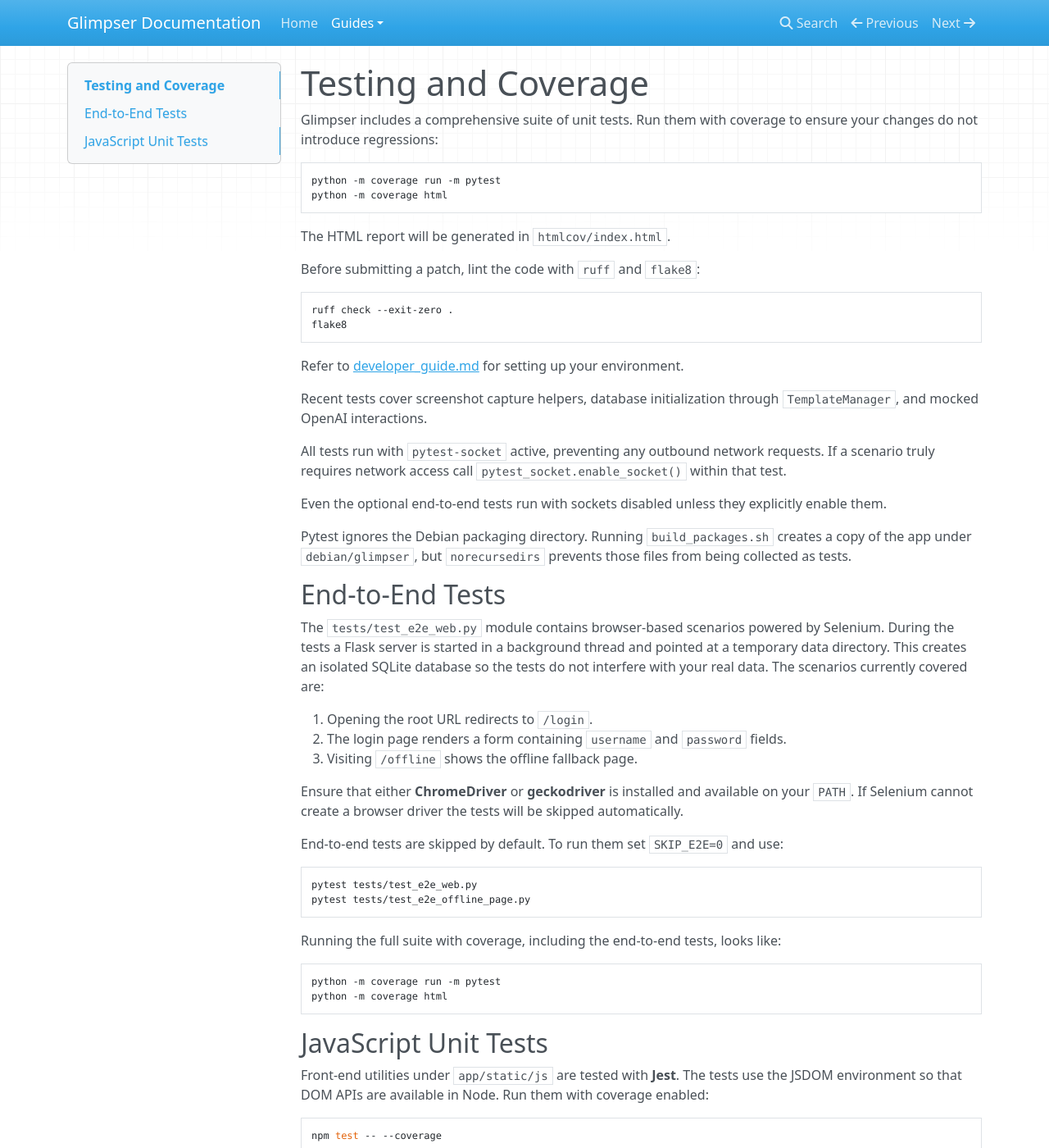
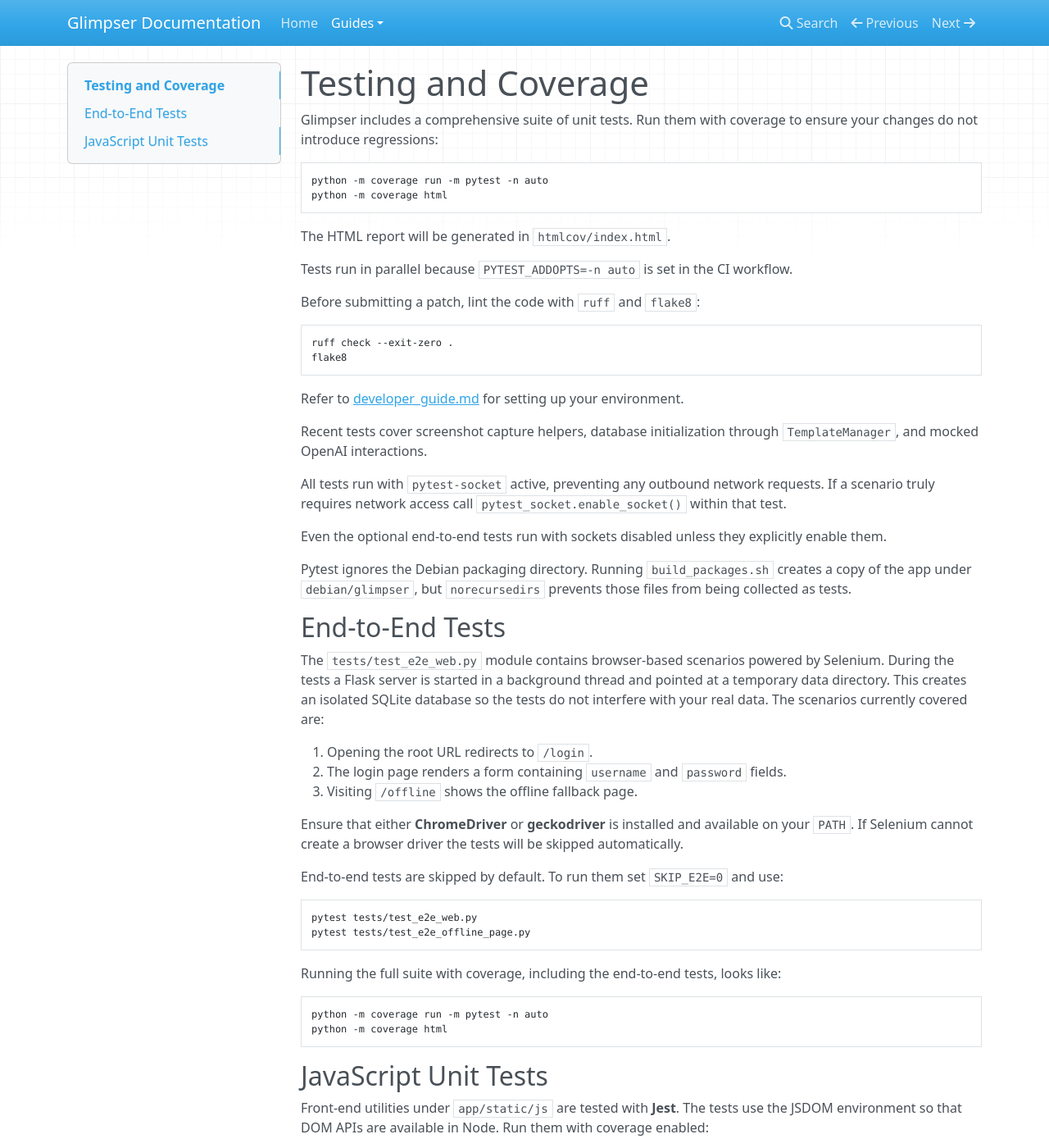
Before and after one commit to KristopherKubicki/glimpser, an MkDocs documentation site: the page built from docs/testing.md, in a window 1280 px wide and 1400 px high. Shown: the whole window at 82% size. Built offline with MkDocs 1.6.1, drawn with Linux system fonts in a browser that asks for light colours; nearby versions of some CDN libraries.

Commit message:
ci: run tests in parallel

````diff
--- a/docs/testing.md
+++ b/docs/testing.md
@@ -3,11 +3,14 @@
 Glimpser includes a comprehensive suite of unit tests. Run them with coverage to ensure your changes do not introduce regressions:
 
 ```sh
-python -m coverage run -m pytest
+python -m coverage run -m pytest -n auto
 python -m coverage html
 ```
 
 The HTML report will be generated in `htmlcov/index.html`.
+
+Tests run in parallel because `PYTEST_ADDOPTS=-n auto` is set in the CI
+workflow.
 
 Before submitting a patch, lint the code with `ruff` and `flake8`:
 
@@ -60,7 +63,7 @@
 like:
 
 ```sh
-python -m coverage run -m pytest
+python -m coverage run -m pytest -n auto
 python -m coverage html
 ```
 
````
Also changed, not shown: 1 other file.
